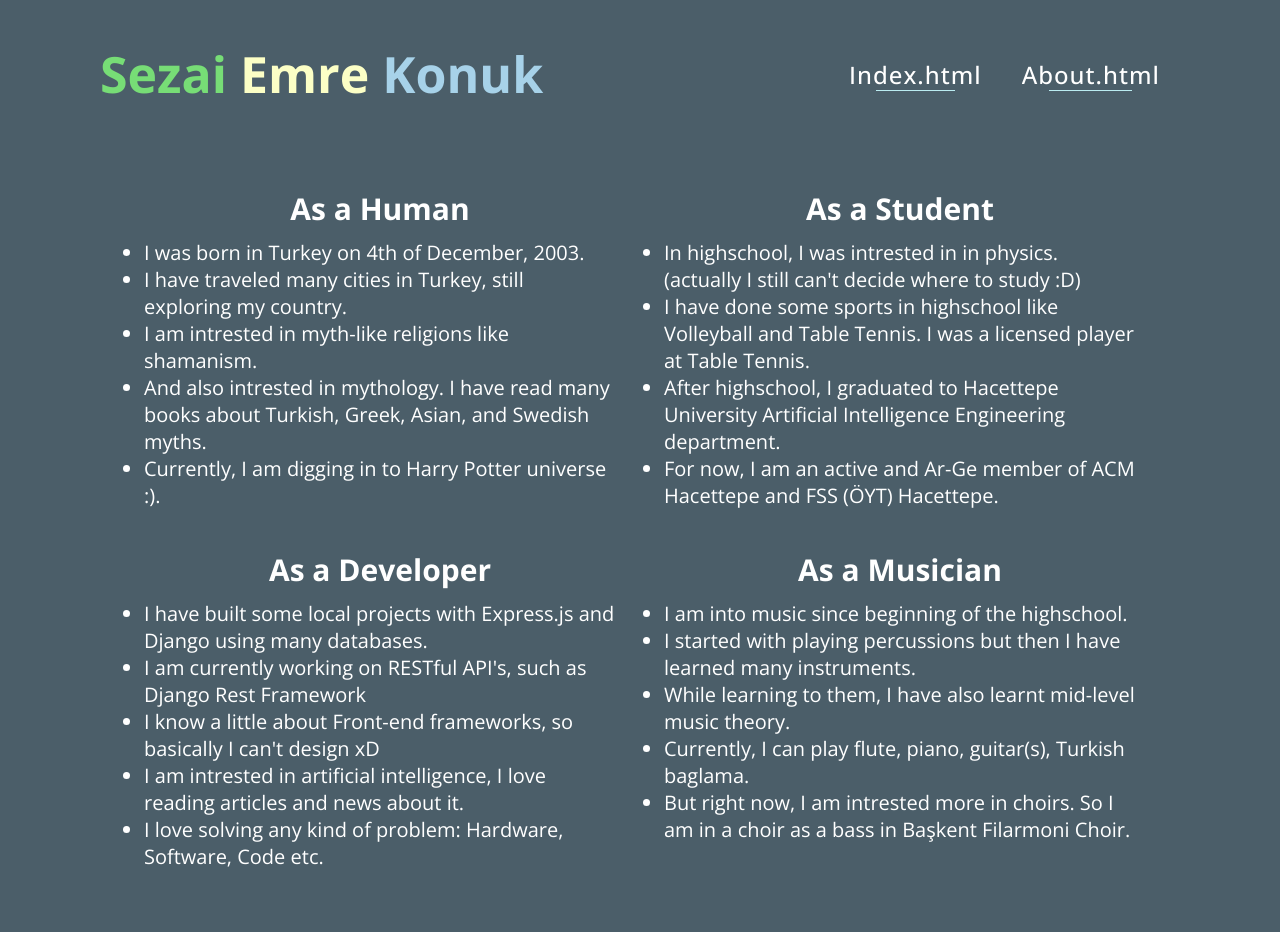
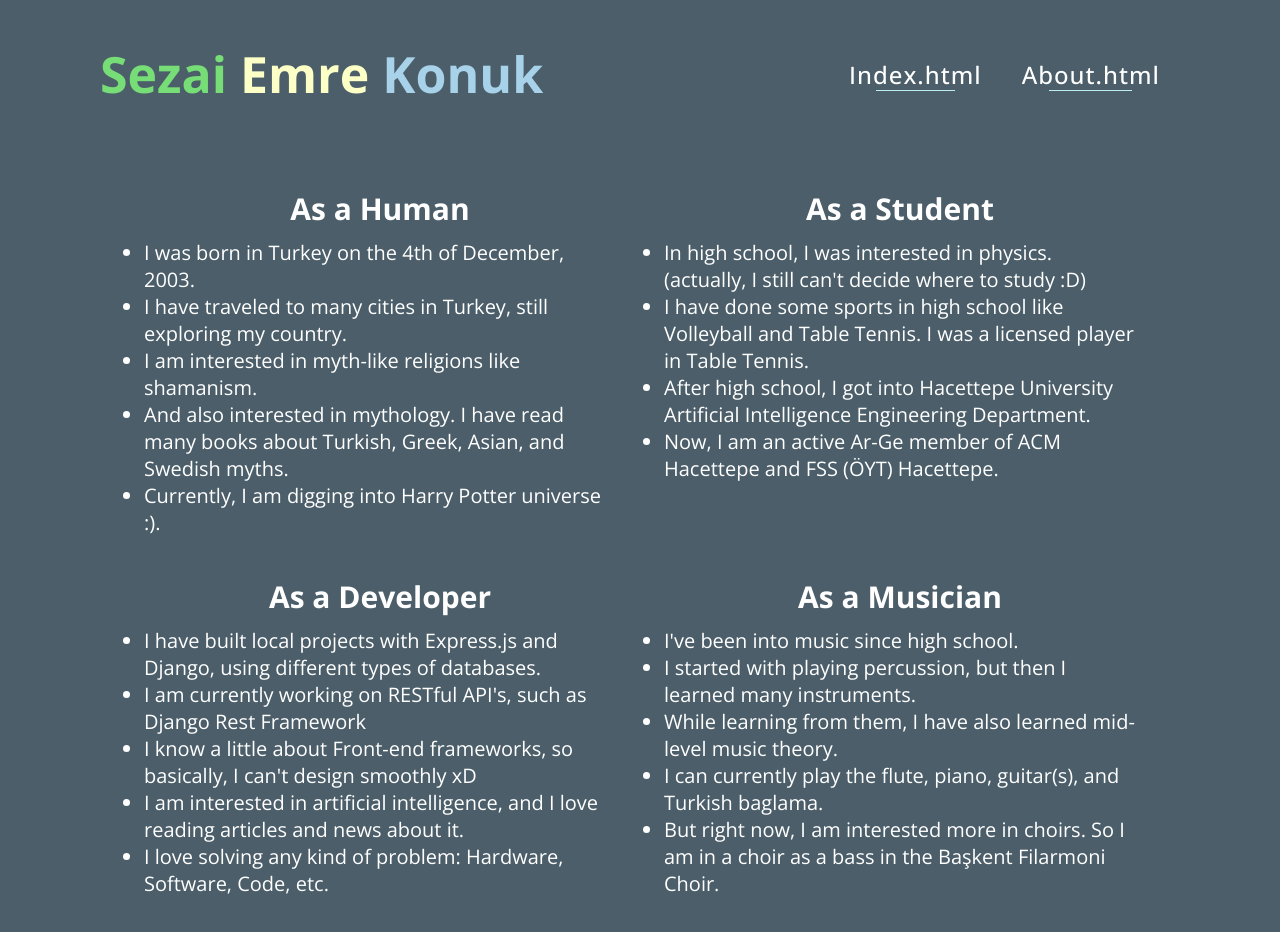
Before and after one commit to sezaiemrekonuk/sezaiemrekonuk.github.io, a plain HTML site: page about.html in a window 1280 px wide. Before the commit the page ends 910 px from the top, so only its background shows below. Drawn offline with nearby package versions, Linux system fonts and the light colour scheme.

Commit message:
grammatic changes in about.html

```diff
--- a/about.html
+++ b/about.html
@@ -26,40 +26,40 @@
             <div class="about-item">
                 <h2>As a Human</h2>
                 <ul>
-                    <li>I was born in Turkey on 4th of December, 2003.</li>
-                    <li>I have traveled many cities in Turkey, still exploring my country.</li>
-                    <li>I am intrested in myth-like religions like shamanism.</li>
-                    <li>And also intrested in mythology. I have read many books about Turkish, Greek, Asian, and Swedish myths.</li>
-                    <li>Currently, I am digging in to Harry Potter universe :).</li>
+                    <li>I was born in Turkey on the 4th of December, 2003.</li>
+                    <li>I have traveled to many cities in Turkey, still exploring my country.</li>
+                    <li>I am interested in myth-like religions like shamanism.</li>
+                    <li>And also interested in mythology. I have read many books about Turkish, Greek, Asian, and Swedish myths.</li>
+                    <li>Currently, I am digging into Harry Potter universe :).</li>
                 </ul>
             </div>
             <div class="about-item">
                 <h2>As a Student</h2>
                 <ul>
-                    <li>In highschool, I was intrested in in physics. (actually I still can't decide where to study :D)</li>
-                    <li>I have done some sports in highschool like Volleyball and Table Tennis. I was a licensed player at Table Tennis.</li>
-                    <li>After highschool, I graduated to Hacettepe University Artificial Intelligence Engineering department.</li>
-                    <li>For now, I am an active and Ar-Ge member of ACM Hacettepe and FSS (ÖYT) Hacettepe.</li>
+                    <li>In high school, I was interested in physics. (actually, I still can't decide where to study :D)</li>
+                    <li>I have done some sports in high school like Volleyball and Table Tennis. I was a licensed player in Table Tennis.</li>
+                    <li>After high school, I got into Hacettepe University Artificial Intelligence Engineering Department.</li>
+                    <li>Now, I am an active Ar-Ge member of ACM Hacettepe and FSS (ÖYT) Hacettepe.</li>
                 </ul>
             </div>
             <div class="about-item">
                 <h2>As a Developer</h2>
                 <ul>
-                    <li>I have built some local projects with Express.js and Django using many databases.</li>
+                    <li>I have built local projects with Express.js and Django, using different types of databases.</li>
                     <li>I am currently working on RESTful API's, such as Django Rest Framework</li>
-                    <li>I know a little about Front-end frameworks, so basically I can't design xD</li>
-                    <li>I am intrested in artificial intelligence, I love reading articles and news about it.</li>
-                    <li>I love solving any kind of problem: Hardware, Software, Code etc.</li>
+                    <li>I know a little about Front-end frameworks, so basically, I can't design smoothly xD</li>
+                    <li>I am interested in artificial intelligence, and I love reading articles and news about it.</li>
+                    <li>I love solving any kind of problem: Hardware, Software, Code, etc.</li>
                 </ul>
             </div>
             <div class="about-item">
                 <h2>As a Musician</h2>
                 <ul>
-                    <li>I am into music since beginning of the highschool.</li>
-                    <li>I started with playing percussions but then I have learned many instruments.</li>
-                    <li>While learning to them, I have also learnt mid-level music theory.</li>
-                    <li>Currently, I can play flute, piano, guitar(s), Turkish baglama.</li>
-                    <li>But right now, I am intrested more in choirs. So I am in a choir as a bass in Başkent Filarmoni Choir.</li>
+                    <li>I've been into music since high school.</li>
+                    <li>I started with playing percussion, but then I learned many instruments.</li>
+                    <li>While learning from them, I have also learned mid-level music theory.</li>
+                    <li>I can currently play the flute, piano, guitar(s), and Turkish baglama.</li>
+                    <li>But right now, I am interested more in choirs. So I am in a choir as a bass in the Başkent Filarmoni Choir.</li>
                 </ul>
             </div>
         </div>
```
